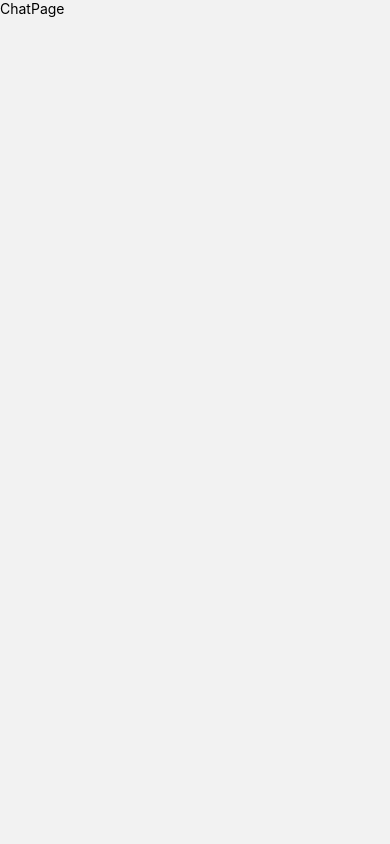
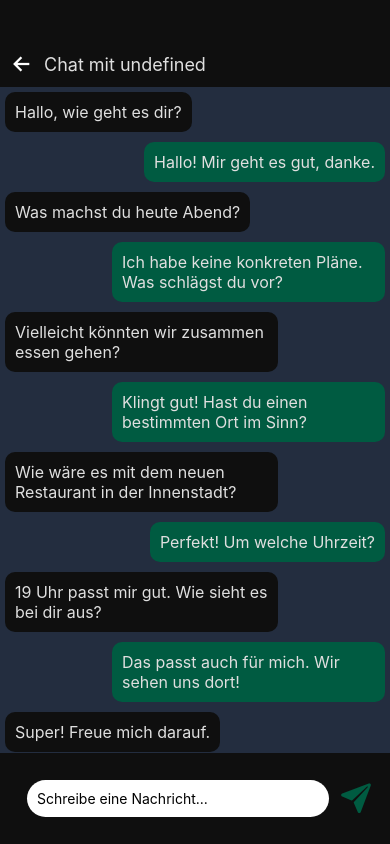
Before and after one commit to xxxCam900xxx/M426_AkwardSilents_frontend, a React Native app: screen /ChatPage in a window 390 px wide. Built offline with nearby package versions, Linux system fonts and the light colour scheme.

Commit message:
add chat page

```diff
--- a/src/Router.jsx
+++ b/src/Router.jsx
@@ -14,7 +14,7 @@ export const Router = () => {
             <Stack.Screen name='HomePage' component={HomePage} />
             <Stack.Screen name='ServerPage' component={ServerPage} />
             <Stack.Screen name='Navbar' component={Navbar} />
-            <Stack.Screen name='ChatPage' component={ChatPage} />
+            <Stack.Screen name='ChatPage' initialParams={{ chatId: undefined }} component={ChatPage} />
             <Stack.Screen name='ProfilePage' component={ProfilePage} />
         </Stack.Navigator>
     );
--- a/src/pages/ChatPage.jsx
+++ b/src/pages/ChatPage.jsx
@@ -1,12 +1,148 @@
-import React from 'react'
-import { Text, View } from 'react-native'
+import React, { useState } from 'react';
+import { View, Text, FlatList, TextInput, TouchableOpacity, StyleSheet } from 'react-native';
+import { Ionicons } from '@expo/vector-icons';
+import { useNavigation, useRoute } from '@react-navigation/native';
+
+const exampleMessages = [
+    { id: 1, sender: 'Friend', message: 'Hallo, wie geht es dir?' },
+    { id: 2, sender: 'Me', message: 'Hallo! Mir geht es gut, danke.' },
+    { id: 3, sender: 'Friend', message: 'Was machst du heute Abend?' },
+    { id: 4, sender: 'Me', message: 'Ich habe keine konkreten Pläne. Was schlägst du vor?' },
+    { id: 5, sender: 'Friend', message: 'Vielleicht könnten wir zusammen essen gehen?' },
+    { id: 6, sender: 'Me', message: 'Klingt gut! Hast du einen bestimmten Ort im Sinn?' },
+    { id: 7, sender: 'Friend', message: 'Wie wäre es mit dem neuen Restaurant in der Innenstadt?' },
+    { id: 8, sender: 'Me', message: 'Perfekt! Um welche Uhrzeit?' },
+    { id: 9, sender: 'Friend', message: '19 Uhr passt mir gut. Wie sieht es bei dir aus?' },
+    { id: 10, sender: 'Me', message: 'Das passt auch für mich. Wir sehen uns dort!' },
+    { id: 11, sender: 'Friend', message: 'Super! Freue mich darauf.' },
+    { id: 12, sender: 'Me', message: 'Ich auch! Bis später!' },
+    { id: 13, sender: 'Friend', message: 'Hallo, wie geht es dir?' },
+    { id: 14, sender: 'Me', message: 'Hallo! Mir geht es gut, danke.' },
+    { id: 15, sender: 'Friend', message: 'Was machst du heute Abend?' },
+    { id: 16, sender: 'Me', message: 'Ich habe keine konkreten Pläne. Was schlägst du vor?' },
+    { id: 17, sender: 'Friend', message: 'Vielleicht könnten wir zusammen essen gehen?' },
+    { id: 18, sender: 'Me', message: 'Klingt gut! Hast du einen bestimmten Ort im Sinn?' },
+    { id: 19, sender: 'Friend', message: 'Wie wäre es mit dem neuen Restaurant in der Innenstadt?' },
+    { id: 20, sender: 'Me', message: 'Perfekt! Um welche Uhrzeit?' },
+    { id: 21, sender: 'Friend', message: '19 Uhr passt mir gut. Wie sieht es bei dir aus?' },
+    { id: 22, sender: 'Me', message: 'Das passt auch für mich. Wir sehen uns dort!' },
+    { id: 23, sender: 'Friend', message: 'Super! Freue mich darauf.' },
+    { id: 24, sender: 'Me', message: 'Ich auch! Bis später!' },
+];
 
 function ChatPage() {
+    const navigation = useNavigation();
+    const route = useRoute();
+    const { chatId } = route.params;
+
+    const [inputMessage, setInputMessage] = useState('');
+
+    const renderMessage = ({ item }) => (
+        <View style={item.sender === 'Me' ? styles.myMessage : styles.friendMessage}>
+            <Text style={styles.messageText}>{item.message}</Text>
+        </View>
+    );
+
+    const sendMessage = () => {
+        //Logik , um die Nachricht zu senden
+        console.log('Nachricht senden:', inputMessage);
+        setInputMessage('');
+    };
+
     return (
-        <View>
-            <Text>ChatPage</Text>
+        <View style={styles.container}>
+            {/* Header */}
+            <View style={styles.header}>
+                <TouchableOpacity onPress={() => navigation.goBack()}>
+                    <Ionicons name="arrow-back" size={24} color="white" />
+                </TouchableOpacity>
+                <Text style={styles.headerText}>{`Chat mit ${chatId}`}</Text>
+            </View>
+
+            {/* Nachrichtenliste */}
+            <FlatList
+                data={exampleMessages}
+                keyExtractor={(item) => item.id.toString()}
+                renderItem={renderMessage}
+                style={styles.messageList}
+            />
+
+            {/* Eingabebereich für neue Nachricht */}
+            <View style={styles.inputContainer}>
+                <TextInput
+                    style={styles.input}
+                    placeholder="Schreibe eine Nachricht..."
+                    value={inputMessage}
+                    onChangeText={(text) => setInputMessage(text)}
+                />
+                <TouchableOpacity onPress={sendMessage}>
+                    <Ionicons name="paper-plane" size={34} style={styles.sendIcon} />
+                </TouchableOpacity>
+            </View>
         </View>
-    )
+    );
 }
 
-export default ChatPage
+const styles = StyleSheet.create({
+    container: {
+        flex: 1,
+        backgroundColor: '#232D3F',
+        color: '#DFDFDF',
+    },
+    header: {
+        flexDirection: 'row',
+        alignItems: 'center',
+        padding: 10,
+        paddingTop: 51,
+        backgroundColor: '#0F0F0F',
+        color: '#DFDFDF',
+    },
+    headerText: {
+        fontSize: 18,
+        marginLeft: 10,
+        color: '#DFDFDF',
+    },
+    messageList: {
+        flex: 1,
+    },
+    myMessage: {
+        alignSelf: 'flex-end',
+        backgroundColor: '#005B41',
+        borderRadius: 10,
+        margin: 5,
+        padding: 10,
+        maxWidth: '70%',
+    },
+    friendMessage: {
+        alignSelf: 'flex-start',
+        backgroundColor: '#0F0F0F',
+        color: '#DFDFDF',
+        borderRadius: 10,
+        margin: 5,
+        padding: 10,
+        maxWidth: '70%',
+    },
+    messageText: {
+        fontSize: 16,
+        color: '#DFDFDF',
+    },
+
+    inputContainer: {
+        flexDirection: 'row',
+        alignItems: 'center',
+        padding: 17,
+        backgroundColor: '#0F0F0F',
+    },
+    input: {
+        flex: 1,
+        backgroundColor: 'white',
+        padding: 10,
+        margin: 10,
+        borderRadius: 30,
+    },
+    sendIcon: {
+        color: '#005B41',
+    },
+});
+
+export default ChatPage;
--- a/src/pages/FriendsPage.jsx
+++ b/src/pages/FriendsPage.jsx
@@ -1,6 +1,7 @@
 import React, { useState } from 'react';
 import { Text, View, FlatList, TouchableOpacity, Modal, StyleSheet } from 'react-native';
 import { MaterialIcons } from '@expo/vector-icons';
+import { useNavigation } from '@react-navigation/native';
 
 const recentChats = [
     { id: '1', name: 'Alice', lastMessage: 'Wie geht es dir?', time: '10:30 AM' },
@@ -32,6 +33,8 @@ const availableContacts = [
 
 function FriendsPage() {
 
+    const navigation = useNavigation();
+
     const [isModalVisible, setModalVisible] = useState(false);
 
     const toggleModal = () => {
@@ -53,6 +56,7 @@ function FriendsPage() {
                 data={recentChats}
                 keyExtractor={(item) => item.id}
                 renderItem={({ item }) => (
+                    <TouchableOpacity onPress={() => navigation.navigate('ChatPage', { chatId: item.id })}>
                         <View style={{ flexDirection: 'row', justifyContent: 'space-between', padding: 10, borderBottomWidth: 1, borderColor: 'white' }}>
                             <View style={{ flexDirection: 'row' }}>
                                 <Text style={{ color: 'white', fontSize: 18 }}>{item.name}</Text>
@@ -60,6 +64,7 @@ function FriendsPage() {
                             </View>
                             <Text style={{ color: 'white', fontSize: 14 }}>{item.time}</Text>
                         </View>
+                    </TouchableOpacity>
                 )}
             />
 
@@ -77,7 +82,10 @@ function FriendsPage() {
                             data={availableContacts}
                             keyExtractor={(item) => item.id}
                             renderItem={({ item }) => (
-                                <TouchableOpacity onPress={() => console.log('hier die logik um einer person zu schreiben')}>
+                                <TouchableOpacity onPress={() => {
+                                    navigation.navigate('ChatPage', { chatId: item.id })
+                                    console.log('{ chatId: item.id }')
+                                }}>
                                     <Text style={{ fontSize: 18 }}>{item.name}</Text>
                                 </TouchableOpacity>
                             )}
@@ -87,8 +95,8 @@ function FriendsPage() {
                         </TouchableOpacity>
                     </View>
                 </View>
-            </Modal>
-        </View>
+            </Modal >
+        </View >
     );
 }
 
```
Lines whose indentation alone changed are shown as unchanged.
